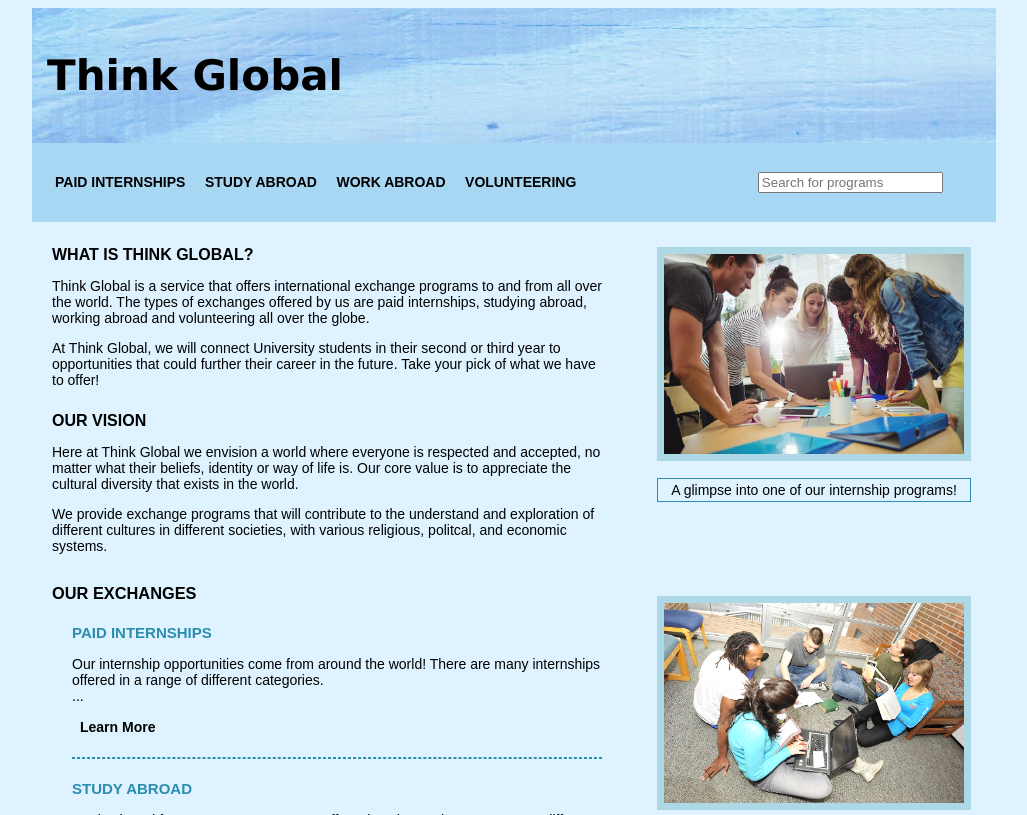
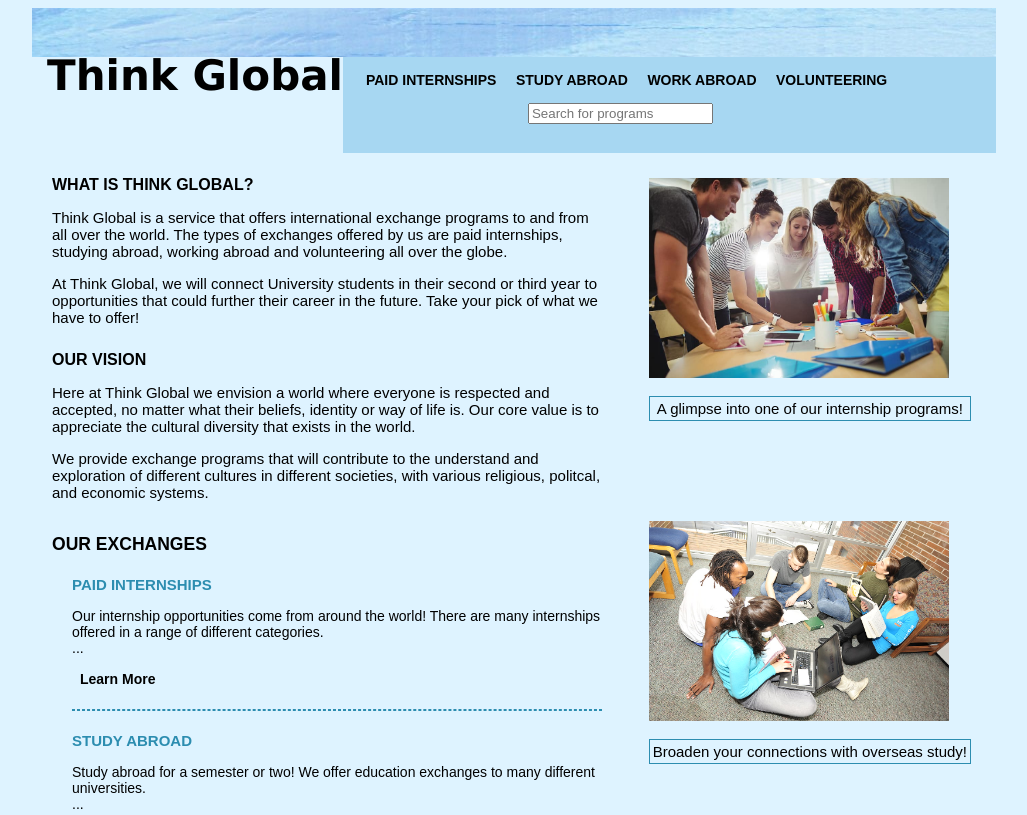
Before and after one commit to sumi-mk/website-repository, a plain HTML site: page index.html in a window 1280 px wide. Shown: the top 815 px of the page, without its empty margins (126-1153 px from the left). Drawn offline with nearby package versions, Linux system fonts and the light colour scheme.

Commit message:
Changed styling of images and of exchanges.

```diff
--- a/css/style.css
+++ b/css/style.css
@@ -14,6 +14,12 @@ padding: 15px;
 #header {
 	font-size: 300%;
 	color: black;
+	float: left;
+
+}
+
+img {
+	display: inline-block;
 
 }
 
@@ -46,7 +52,7 @@ article {
 max-width: 550px;
 padding-left: 20px;
 font-family: "arial";
-font-size: 14px;
+font-size: 15px;
 float: center;
 background-color:#def3ff;
 
@@ -100,7 +106,9 @@ z
 
 }
 
-img {
+
+
+.img {
 	border: 7px solid lightblue;
 }
 
```
